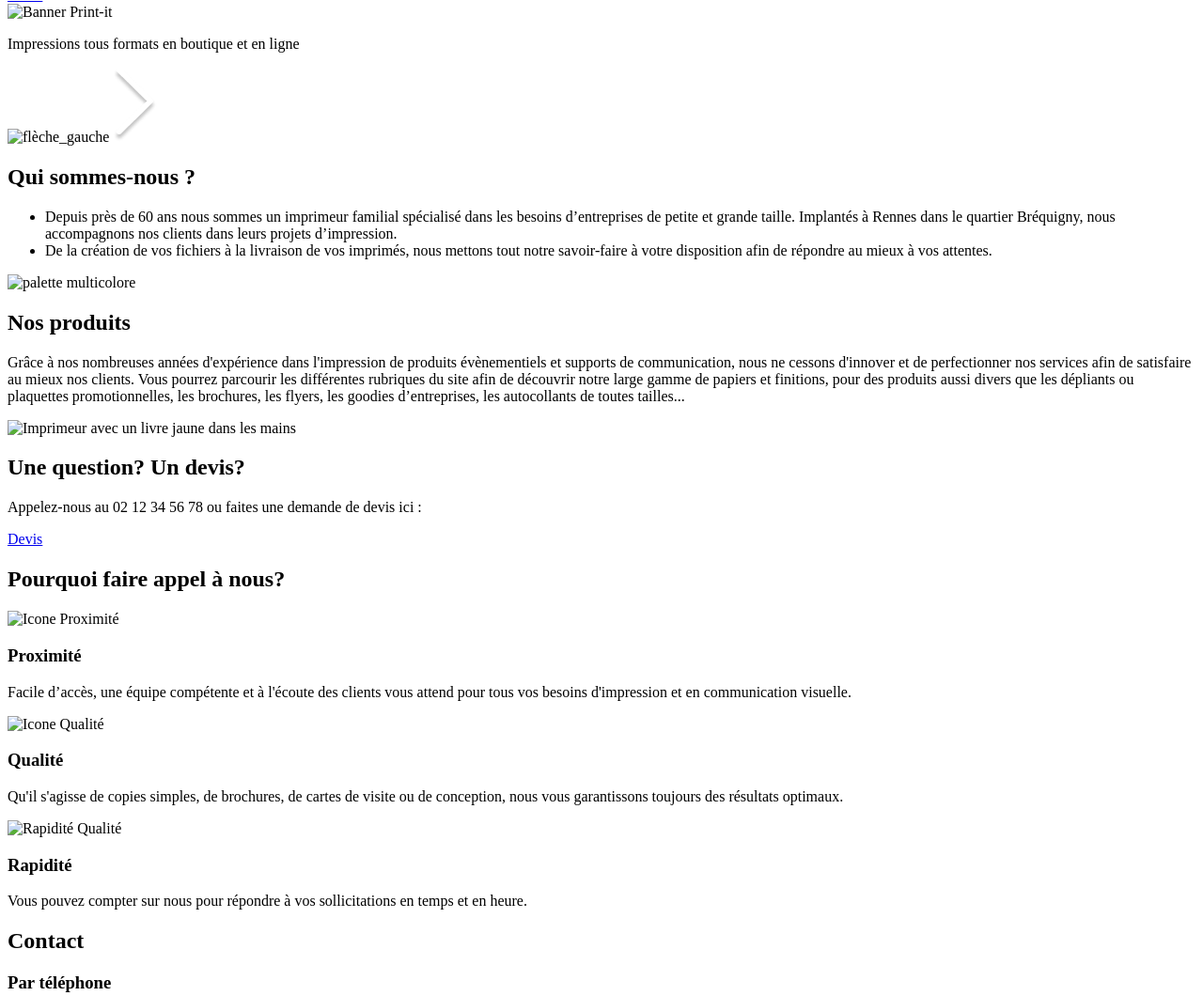
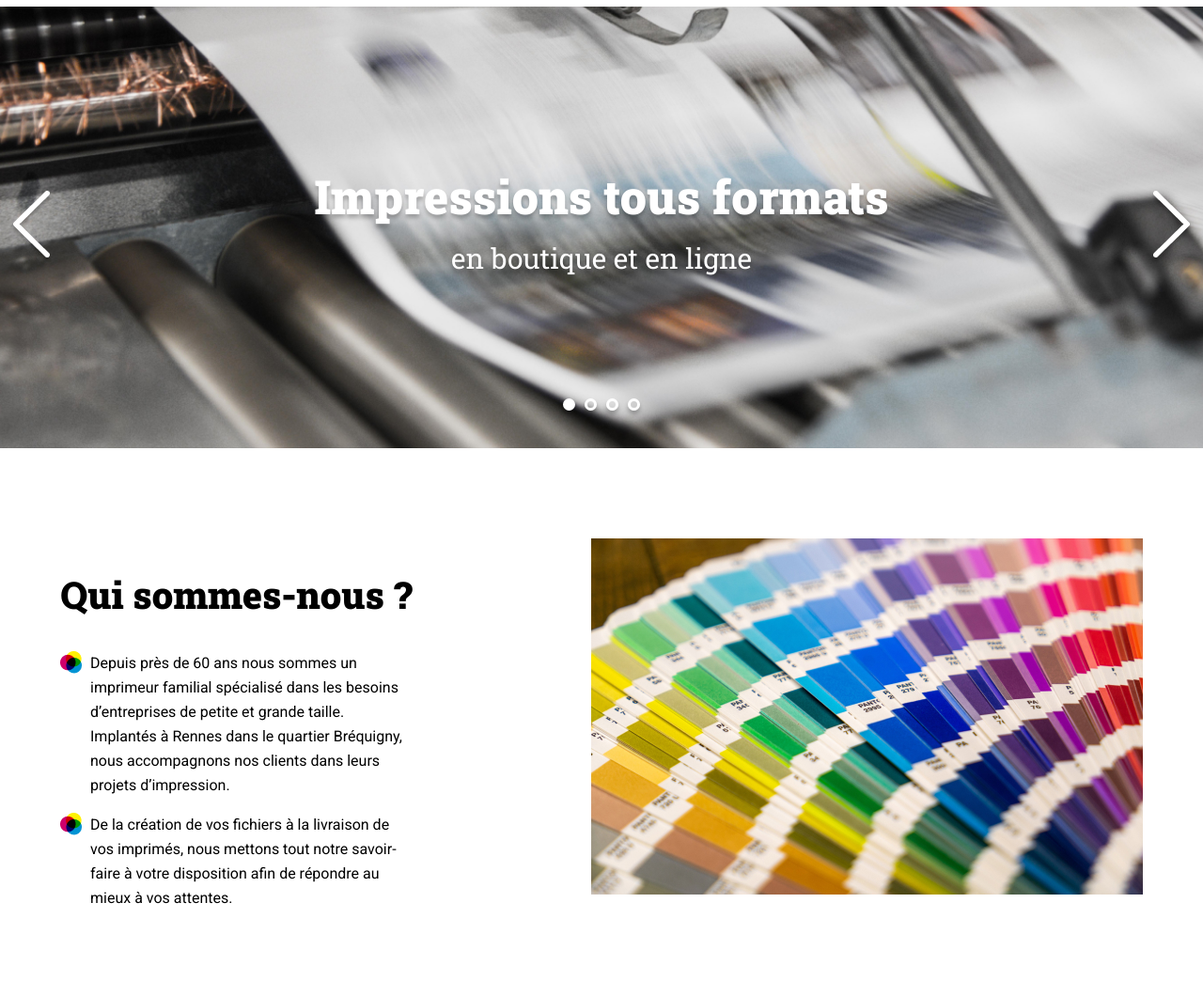
Before and after one commit to hchres/projet05, a plain HTML site: page index.html in a window 1280 px wide. Shown: the part 94-1154 px from the top of the page at 94% size. Drawn offline with Linux system fonts and the light colour scheme; the site is published under a folder, as on GitHub Pages, so addresses that start at the root find nothing.

Commit message:
correction liens

```diff
--- a/assets/script.js
+++ b/assets/script.js
@@ -17,7 +17,7 @@ const slides = [
 	}
 ]
 
-const imagesPath = "/assets/images/slideshow/";
+const imagesPath = "./assets/images/slideshow/";
 
 document.querySelector(".arrow_left").addEventListener("click", previous)
 document.querySelector(".arrow_right").addEventListener("click", next)
--- a/index.html
+++ b/index.html
@@ -4,7 +4,7 @@
 	<meta charset="UTF-8">
 	<meta name="viewport" content="width=device-width, initial-scale=1.0">
 	<title>Print it ! - Impressions d'entreprise</title>
-	<link rel="stylesheet" href="/assets/style.css">
+	<link rel="stylesheet" href="./assets/style.css">
 	<link rel="preconnect" href="https://fonts.googleapis.com">
 	<link rel="preconnect" href="https://fonts.gstatic.com" crossorigin>
 	<link href="https://fonts.googleapis.com/css2?family=Roboto:wght@400;700&family=Roboto+Slab:wght@400;900&display=swap" rel="stylesheet">
@@ -12,7 +12,7 @@
 <body>
 <header class="container">
 	<h1>
-		<img class="logo" src="/assets/images/logo.png" alt="Print it ! Impressions d'entreprises" >
+		<img class="logo" src="./assets/images/logo.png" alt="Print it ! Impressions d'entreprises" >
 	</h1>
 	<a class="btn devis" href="mailto:contact@print-it.tld">Devis</a>
 </header>
@@ -20,8 +20,8 @@
 	<div id="banner">
 		<img class="banner-img" src="" alt="Banner Print-it">
 		<p>Impressions tous formats <span>en boutique et en ligne</span></p>
-        <img class="arrow arrow_left" src="/assets/images/arrow_left.png" alt="flèche_gauche">
-        <img class="arrow arrow_right" src="assets/images/arrow_right.png" alt="flèche_droite">
+        <img class="arrow arrow_left" src="./assets/images/arrow_left.png" alt="flèche_gauche">
+        <img class="arrow arrow_right" src="./assets/images/arrow_right.png" alt="flèche_droite">
         <div class="dots">
 			<span class="dot" onclick="setPosition(0)"></span>
 			<span class="dot" onclick="setPosition(1)"></span>
@@ -38,7 +38,7 @@
 			</ul>
 		</div>
 		<aside>
-			<img src="/assets/images/colors.jpg" alt="palette multicolore">
+			<img src="./assets/images/colors.jpg" alt="palette multicolore">
 		</aside>
 	</section>
 	<section id="products" class="container">
@@ -47,7 +47,7 @@
 			<p>Grâce à nos nombreuses années d'expérience dans l'impression de produits évènementiels et supports de communication, nous ne cessons d'innover et de perfectionner nos services afin de satisfaire au mieux nos clients. Vous pourrez parcourir les différentes rubriques du site afin de découvrir notre large gamme de papiers et finitions, pour des produits aussi divers que les dépliants ou plaquettes promotionnelles, les brochures, les flyers, les goodies d’entreprises, les autocollants de toutes tailles... </p>
 		</div>
 		<aside>
-			<img src="/assets/images/yellow-book.jpg" alt="Imprimeur avec un livre jaune dans les mains">
+			<img src="./assets/images/yellow-book.jpg" alt="Imprimeur avec un livre jaune dans les mains">
 		</aside>
 
 	</section>
@@ -60,17 +60,17 @@
 		<h2>Pourquoi faire appel à nous?</h2>
 		<div>
 			<article>
-				<img src="/assets/images/proximity-icon.png" alt="Icone Proximité">
+				<img src="./assets/images/proximity-icon.png" alt="Icone Proximité">
 				<h3>Proximité</h3>
 				<p>Facile d’accès, une équipe compétente et à l'écoute des clients vous attend pour tous vos besoins d'impression et en communication visuelle.</p>
 			</article>
 			<article>
-				<img src="/assets/images/quality-icon.png" alt="Icone Qualité">
+				<img src="./assets/images/quality-icon.png" alt="Icone Qualité">
 				<h3>Qualité</h3>
 				<p>Qu'il s'agisse de copies simples, de brochures, de cartes de visite ou de conception, nous vous garantissons toujours des résultats optimaux.</p>
 			</article>
 			<article>
-				<img src="/assets/images/speedy-icon.png" alt="Rapidité Qualité">
+				<img src="./assets/images/speedy-icon.png" alt="Rapidité Qualité">
 				<h3>Rapidité</h3>
 				<p>Vous pouvez compter sur nous pour répondre à vos sollicitations en temps et en heure.</p>
 			</article>
@@ -102,7 +102,7 @@
 				</div>
 			</div>
 			<div>
-				<img src="/assets/images/magnifying-glass.jpg" alt="Loupe avec palette bleue">
+				<img src="./assets/images/magnifying-glass.jpg" alt="Loupe avec palette bleue">
 			</div>
 
 		</div>
@@ -119,7 +119,7 @@
 	</div>
 	<div>
 		<p>5, rue Yves Noël,35200 Rennes<br>
-			<img src="/assets/images/metro.png" alt="metro"/> Clémenceau</p>
+			<img src="./assets/images/metro.png" alt="metro"/> Clémenceau</p>
 	</div>
 	<div>
 		<a href="mailto:contact@print-it.tld" class="btn">Nous écrire</a>
@@ -129,6 +129,6 @@
 		<img class="footer-logo" src="./assets/images/logo.png" alt="Print it ! Impressions d'entreprises" >
 	</div>
 </footer>
-<script src="/assets/script.js"></script>
+<script src="./assets/script.js"></script>
 </body>
 </html>
```
